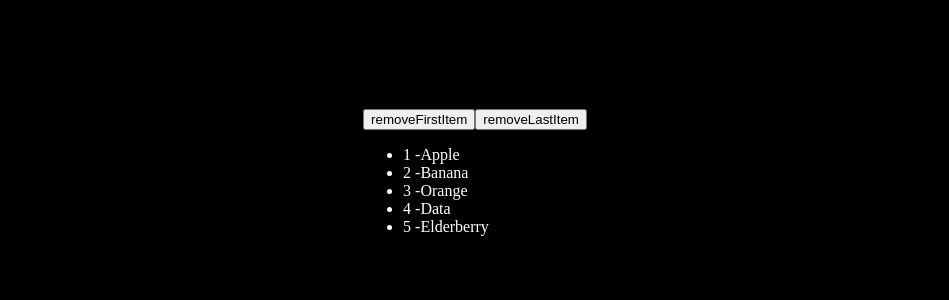
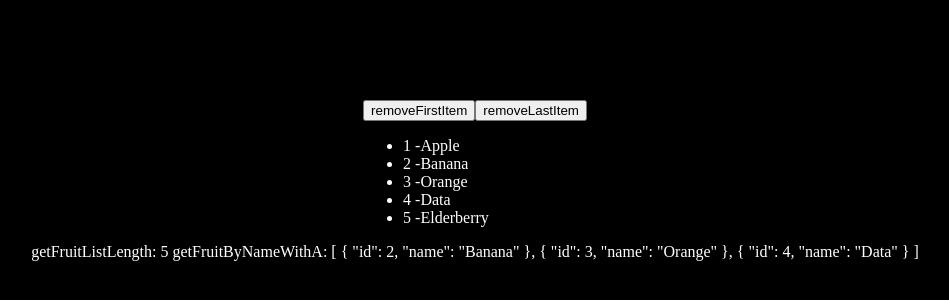
Before and after one commit to leejuyeon7852/clone-x-fronted, a Vue app: page /demo in a window 1280 px wide. Shown: the part 228-528 px from the top of the page, without its empty margins (165-1114 px from the left). Built offline with nearby package versions, Linux system fonts and the light colour scheme.

Commit message:
#8 pinia 실습

```diff
--- a/package.json
+++ b/package.json
@@ -9,6 +9,7 @@
   },
   "dependencies": {
     "core-js": "^3.8.3",
+    "pinia": "^3.0.3",
     "vue": "^3.2.13",
     "vue-router": "4"
   },
--- a/src/main.js
+++ b/src/main.js
@@ -1,7 +1,10 @@
 import { createApp } from 'vue'
+import { createPinia } from 'pinia'
 import App from './App.vue'
 import router from './router'
 
+const pinia = createPinia()
 const app = createApp(App)
+app.use(pinia)
 app.use(router)
 app.mount('#app')
--- /dev/null
+++ b/src/store/fruit.js
@@ -0,0 +1,27 @@
+import {defineStore} from 'pinia'
+
+export const useFruitStore = defineStore('fruit', {
+    state: () => ({
+        fruitList: [
+            {id:1, name:"Apple"},
+            {id:2, name:"Banana"},
+            {id:3, name:"Orange"},
+            {id:4, name:"Data"},
+            {id:5, name:"Elderberry"},
+        ]
+    }),
+    getters: {
+        getFruitListLength: (state) => state.fruitList.length,
+        getFruitByNameWithA: (state) => state.fruitList.filter(
+            fruit => fruit.name.includes('a')
+        )
+    },
+    actions: {
+        removeFirstItem(){
+            this.fruitList.shift();
+        },
+        removeLastItem(){
+            this.fruitList.pop();
+        }
+    }
+})
--- a/src/views/DemoPage.vue
+++ b/src/views/DemoPage.vue
@@ -1,40 +1,31 @@
 <template>
   <div>
-    <button @click="removeFirstItem">removeFirstItem</button>
-    <button @click="removeLastItem">removeLastItem</button>
+    <button @click="fruitStore.removeFirstItem">removeFirstItem</button>
+    <button @click="fruitStore.removeLastItem">removeLastItem</button>
     <ul>
-      <ItemComponent v-for="item in items" :key="item.id" :item="item"/>
+      <ItemComponent v-for="item in fruitStore.fruitList" :key="item.id" :item="item"/>
     </ul>
+  </div>
+  <div>
+    getFruitListLength: {{ fruitStore.getFruitListLength }}
+    getFruitByNameWithA: {{ fruitStore.getFruitByNameWithA }}
   </div>
 </template>
 
 <script>
 import ItemComponent from '@/components/ItemComponent.vue';
+import { useFruitStore } from '@/store/fruit';
 
 export default {
     name: "DemoPage",
     data() {
       return {
-        items: [
-          {id:1, name:"Apple"},
-          {id:2, name:"Banana"},
-          {id:3, name:"Orange"},
-          {id:4, name:"Data"},
-          {id:5, name:"Elderberry"},
-        ]
+        fruitStore: useFruitStore()
       };
     },
     components: {
       ItemComponent,
     },
-    methods: {
-      removeFirstItem(){
-        this.items.shift();
-      },
-      removeLastItem(){
-        this.items.pop();
-      }
-    }
 };
 </script>
 
```
Also changed, not shown: 2 other files (tests, documents, lock files or other folders).
